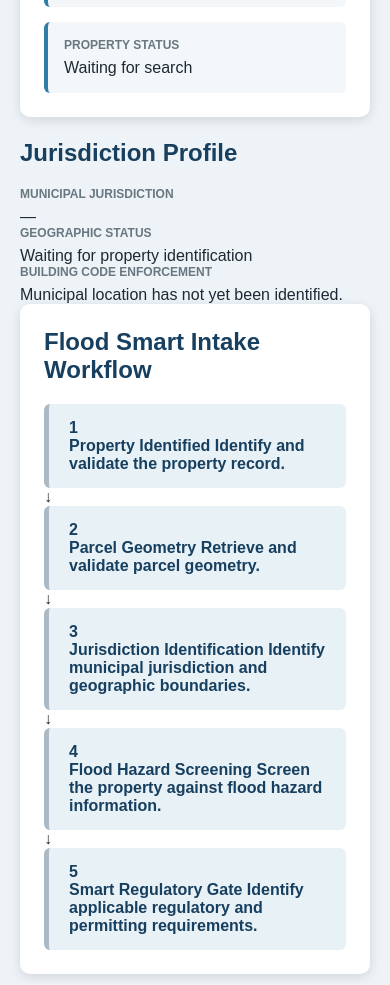
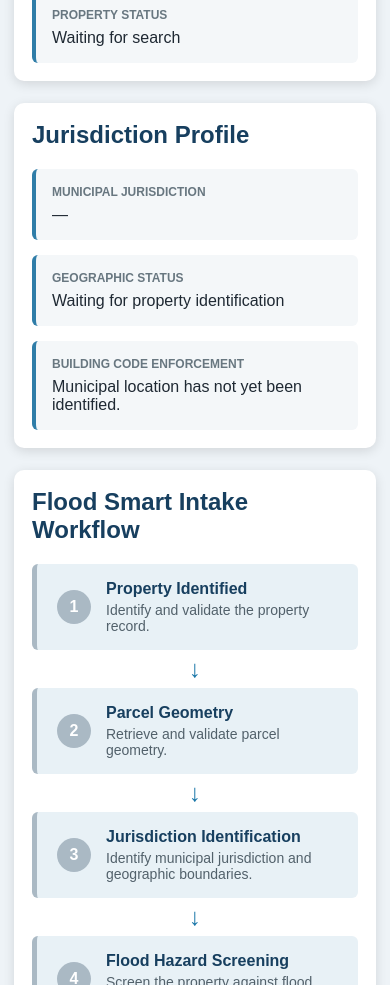
Before and after one commit to xxofdr/cabarrusfloodproject, a plain HTML site: page index.html in a window 390 px wide. Shown: the part 1015-2000 px from the top of the page. Drawn offline with Linux system fonts and the light colour scheme.

Commit message:
Refactor CSS formatting for consistency

```diff
--- a/style.css
+++ b/style.css
@@ -1,180 +1,548 @@
+/* =====================================================
+   GLOBAL
+===================================================== */
+
 * {
   box-sizing: border-box;
 }
 
+
 body {
   margin: 0;
-  font-family: Arial, Helvetica, sans-serif;
+
+  font-family:
+    Arial,
+    Helvetica,
+    sans-serif;
+
   background: #eef3f7;
+
   color: #1f2933;
 }
 
+
+
+/* =====================================================
+   APPLICATION HEADER
+===================================================== */
+
 .app-header {
+
   background: #173f5f;
+
   color: white;
+
   padding: 28px 40px;
+
   border-bottom: 5px solid #2f7da8;
+
 }
 
+
 .app-header h1 {
+
   margin: 0 0 6px 0;
+
   font-size: 30px;
+
 }
 
+
 .app-header p {
+
   margin: 0;
+
   color: #d7e7f2;
+
   font-size: 16px;
+
 }
 
+
+
+/* =====================================================
+   MAIN CONTAINER
+===================================================== */
+
 .container {
+
   max-width: 1100px;
+
   margin: 30px auto;
+
   padding: 0 20px 40px;
+
 }
+
+
+
+/* =====================================================
+   CARDS
+===================================================== */
 
 .search-card,
 .status-card,
 .property-card,
+.jurisdiction-card,
 .workflow-card {
+
   background: white;
+
   border-radius: 10px;
+
   padding: 24px;
+
   margin-bottom: 22px;
-  box-shadow: 0 3px 12px rgba(0, 0, 0, 0.12);
+
+  box-shadow:
+    0 3px 12px
+    rgba(0, 0, 0, 0.12);
+
 }
 
+
+
+/* =====================================================
+   HEADINGS
+===================================================== */
+
 h2 {
+
   margin-top: 0;
+
   color: #173f5f;
+
 }
 
+
+
+/* =====================================================
+   PROPERTY SEARCH
+===================================================== */
+
 .instructions {
+
   color: #52616b;
+
 }
 
+
 .search-row {
+
   display: flex;
+
   gap: 10px;
+
   margin-top: 18px;
+
 }
 
+
 #pinInput {
+
   flex: 1;
+
   padding: 14px;
+
   font-size: 18px;
+
   border: 2px solid #cbd5dc;
+
   border-radius: 6px;
+
 }
 
+
 #pinInput:focus {
+
   outline: none;
+
   border-color: #2f7da8;
+
 }
 
+
 #searchButton {
+
   background: #1976a8;
+
   color: white;
+
   border: none;
+
   border-radius: 6px;
+
   padding: 14px 22px;
+
   font-size: 16px;
+
   font-weight: bold;
+
   cursor: pointer;
+
+  min-width: 165px;
+
 }
 
+
 #searchButton:hover {
+
   background: #125b82;
+
 }
 
-.example {
-  color: #687780;
-  margin-bottom: 0;
+
+#searchButton:disabled {
+
+  background: #8ba7b8;
+
+  cursor: wait;
+
 }
 
-.status-card {
-  border-left: 6px solid #2f7da8;
+
+.example {
+
+  color: #687780;
+
+  margin-bottom: 0;
+
 }
 
-.status-header {
-  font-size: 13px;
-  font-weight: bold;
-  color: #52616b;
-  margin-bottom: 10px;
+
+
+/* =====================================================
+   SMART STATUS
+===================================================== */
+
+.status-card {
+
+  border-left: 6px solid #2f7da8;
+
 }
 
-.status-dot {
-  display: inline-block;
-  width: 10px;
-  height: 10px;
-  background: #f0a500;
-  border-radius: 50%;
-  margin-right: 8px;
+
+.status-header {
+
+  font-size: 13px;
+
+  font-weight: bold;
+
+  color: #52616b;
+
+  margin-bottom: 10px;
+
 }
 
-#statusMessage {
-  font-size: 18px;
-  color: #173f5f;
+
+.status-dot {
+
+  display: inline-block;
+
+  width: 10px;
+
+  height: 10px;
+
+  background: #f0a500;
+
+  border-radius: 50%;
+
+  margin-right: 8px;
+
 }
 
-.property-grid {
-  display: grid;
-  grid-template-columns: repeat(2, 1fr);
-  gap: 15px;
+
+.status-dot.success {
+
+  background: #2e9b57;
+
 }
 
-.property-item {
-  background: #f4f7f9;
-  padding: 16px;
-  border-radius: 6px;
-  border-left: 4px solid #2f7da8;
+
+.status-dot.error {
+
+  background: #c0392b;
+
 }
 
-.label {
-  display: block;
-  font-size: 12px;
-  font-weight: bold;
-  text-transform: uppercase;
-  color: #687780;
-  margin-bottom: 7px;
+
+.status-dot.loading {
+
+  background: #1976a8;
+
 }
 
-.workflow {
-  max-width: 650px;
-  margin: auto;
+
+#statusMessage {
+
+  font-size: 18px;
+
+  color: #173f5f;
+
 }
 
-.workflow-step {
-  background: #e8f1f6;
-  color: #173f5f;
-  padding: 15px 20px;
-  border-radius: 6px;
-  font-weight: bold;
-  border-left: 5px solid #aab9c4;
+
+
+/* =====================================================
+   PROPERTY PROFILE
+===================================================== */
+
+.property-grid {
+
+  display: grid;
+
+  grid-template-columns:
+    repeat(2, 1fr);
+
+  gap: 15px;
+
 }
 
-.workflow-step.active {
-  background: #d9edf7;
-  border-left-color: #1976a8;
+
+.property-item {
+
+  background: #f4f7f9;
+
+  padding: 16px;
+
+  border-radius: 6px;
+
+  border-left: 4px solid #2f7da8;
+
 }
 
-.arrow {
-  text-align: center;
-  font-size: 24px;
-  color: #1976a8;
-  padding: 5px;
+
+
+/* =====================================================
+   JURISDICTION PROFILE
+===================================================== */
+
+.jurisdiction-grid {
+
+  display: grid;
+
+  grid-template-columns:
+    repeat(2, 1fr);
+
+  gap: 15px;
+
 }
 
+
+.jurisdiction-item {
+
+  background: #f4f7f9;
+
+  padding: 16px;
+
+  border-radius: 6px;
+
+  border-left: 4px solid #2f7da8;
+
+}
+
+
+.full-width {
+
+  grid-column: 1 / -1;
+
+}
+
+
+
+/* =====================================================
+   LABELS
+===================================================== */
+
+.label {
+
+  display: block;
+
+  font-size: 12px;
+
+  font-weight: bold;
+
+  text-transform: uppercase;
+
+  color: #687780;
+
+  margin-bottom: 7px;
+
+}
+
+
+
+/* =====================================================
+   WORKFLOW
+===================================================== */
+
+.workflow {
+
+  max-width: 700px;
+
+  margin: auto;
+
+}
+
+
+.workflow-step {
+
+  display: flex;
+
+  align-items: center;
+
+  gap: 15px;
+
+  background: #e8f1f6;
+
+  color: #173f5f;
+
+  padding: 16px 20px;
+
+  border-radius: 6px;
+
+  border-left: 5px solid #aab9c4;
+
+  transition:
+    0.2s ease;
+
+}
+
+
+.workflow-step.active {
+
+  background: #d9edf7;
+
+  border-left-color: #1976a8;
+
+}
+
+
+.step-number {
+
+  display: flex;
+
+  align-items: center;
+
+  justify-content: center;
+
+  width: 34px;
+
+  height: 34px;
+
+  min-width: 34px;
+
+  border-radius: 50%;
+
+  background: #aab9c4;
+
+  color: white;
+
+  font-weight: bold;
+
+}
+
+
+.workflow-step.active .step-number {
+
+  background: #1976a8;
+
+}
+
+
+.step-content {
+
+  display: flex;
+
+  flex-direction: column;
+
+  gap: 4px;
+
+}
+
+
+.step-content strong {
+
+  color: #173f5f;
+
+}
+
+
+.step-content span {
+
+  font-size: 14px;
+
+  color: #52616b;
+
+}
+
+
+.workflow-arrow {
+
+  text-align: center;
+
+  font-size: 24px;
+
+  color: #1976a8;
+
+  padding: 5px;
+
+}
+
+
+
+/* =====================================================
+   MOBILE
+===================================================== */
+
 @media (max-width: 700px) {
+
   .search-row {
+
     flex-direction: column;
+
   }
 
-  .property-grid {
-    grid-template-columns: 1fr;
+
+  #searchButton {
+
+    width: 100%;
+
   }
 
+
+  .property-grid,
+  .jurisdiction-grid {
+
+    grid-template-columns: 1fr;
+
+  }
+
+
   .app-header {
+
     padding: 22px;
+
   }
+
+
+  .container {
+
+    padding-left: 14px;
+
+    padding-right: 14px;
+
+  }
+
+
+  .search-card,
+  .status-card,
+  .property-card,
+  .jurisdiction-card,
+  .workflow-card {
+
+    padding: 18px;
+
+  }
+
 }
```
